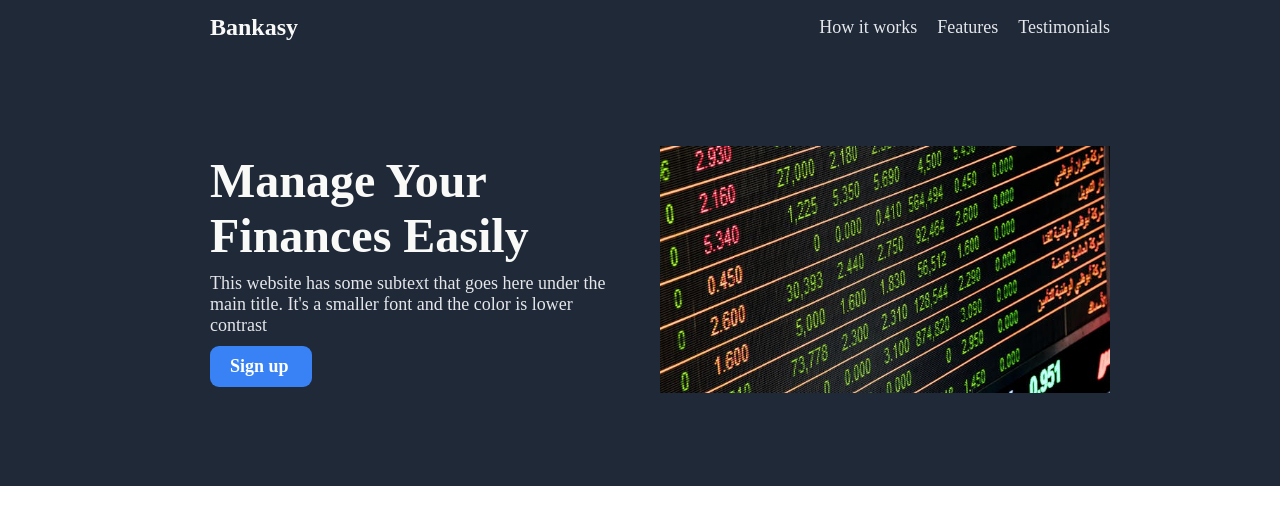
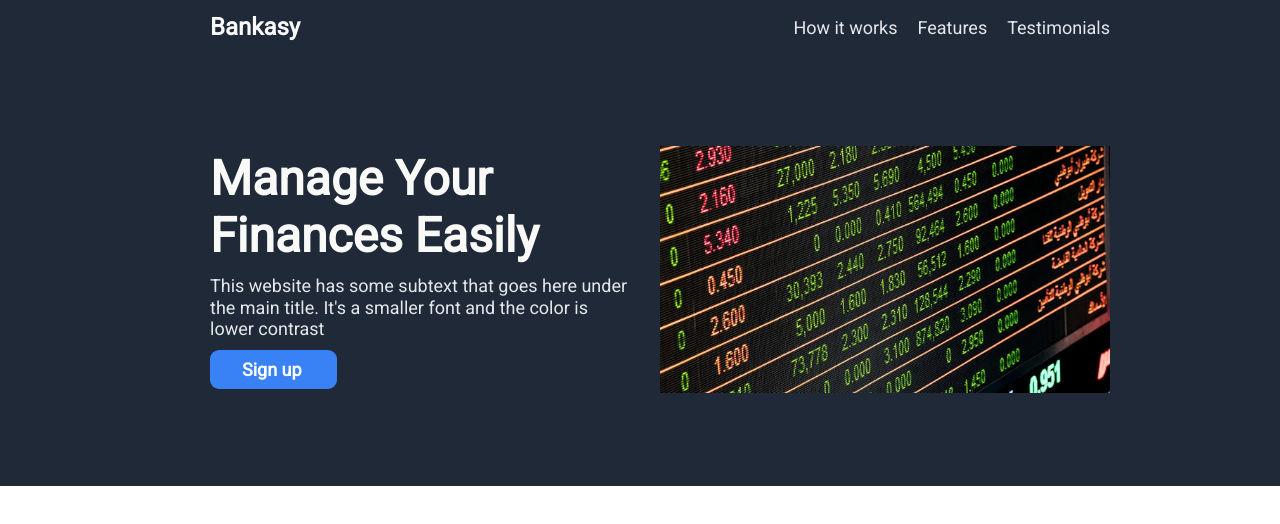
Before and after one commit to syarshadali/landing-page, a plain HTML site: page index.html in a window 1280 px wide. Shown: the top 524 px of the page. Drawn offline with Linux system fonts and the light colour scheme.

Commit message:
Add google fonts and styles to style.css

```diff
--- a/index.html
+++ b/index.html
@@ -2,6 +2,7 @@
 <html lang="en">
     <head>
         <meta charset="UTF-8">
+        <link href='https://fonts.googleapis.com/css?family=Roboto' rel='stylesheet'>
         <link rel="stylesheet" href="./styles/style.css" type="text/css">
         <title>Landing Page</title>
     </head>
--- a/styles/style.css
+++ b/styles/style.css
@@ -10,6 +10,11 @@
 
 html {
     font-size: 10px;
+}
+
+body {
+    font-family: 'Roboto', sans-serif;
+    line-height: 1.2;
 }
 
 .header-container {
@@ -80,11 +85,11 @@ ul a {
 
 .hero-button {
     font-size: 1.8rem;
-    padding: 1rem 2rem;
+    padding: 0.9rem 3.2rem;
     background-color: #3882F6;
     border-radius: 0.9rem;
     margin-top: 1rem;
-    width: 24%;
+    width: 30%;
 }
 
 .hero-button a {
```
